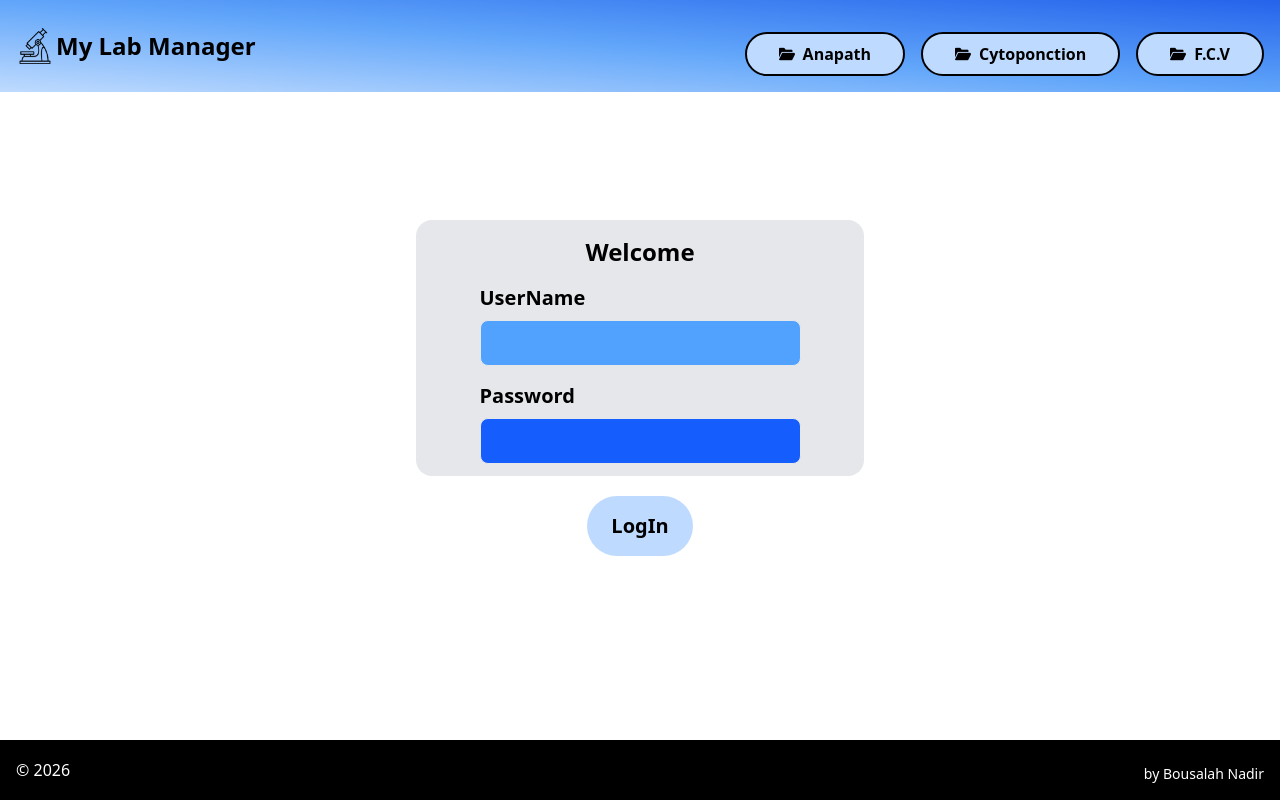
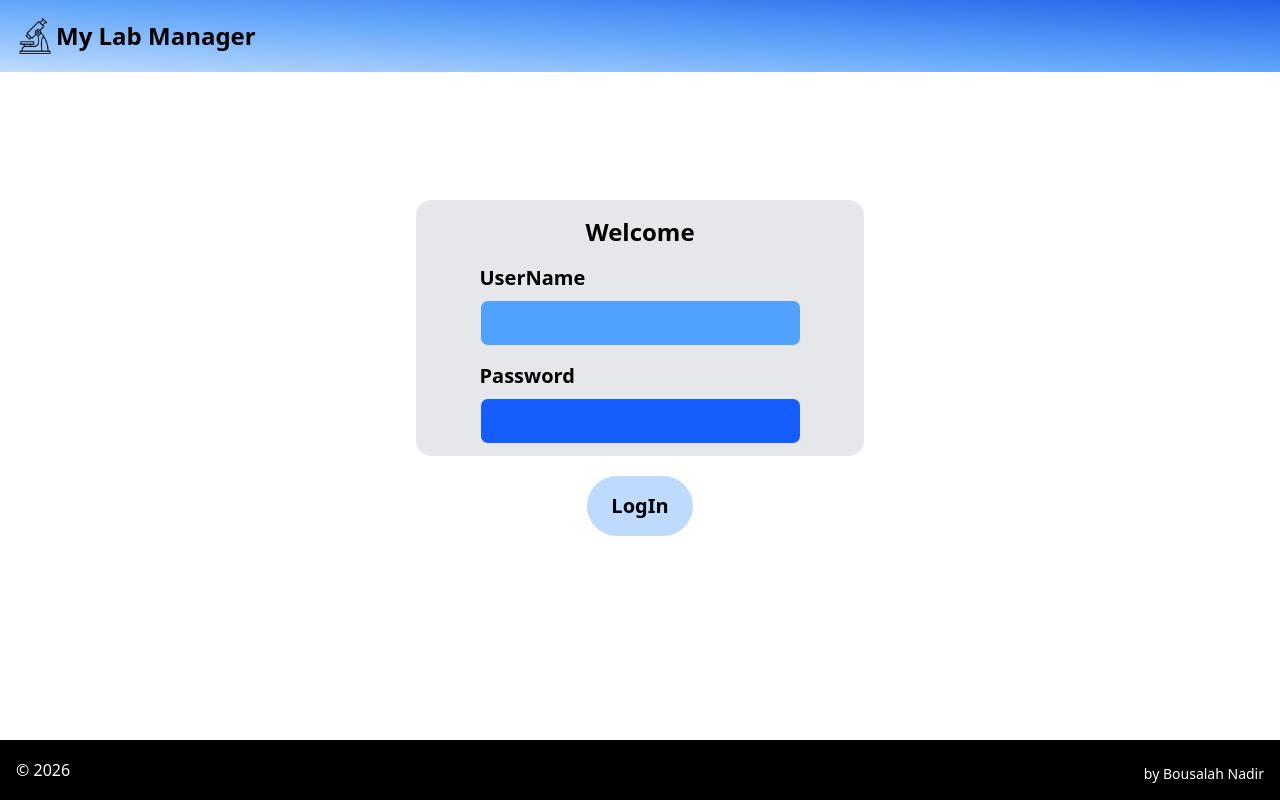
Before and after one commit to Medido1/lab_manager_UI, a React (Vite) app: page / in a window 1280 px wide. Built offline with nearby package versions, Linux system fonts and the light colour scheme.

Commit message:
Remove DataLinks from display for non users

```diff
--- a/src/components/Header.jsx
+++ b/src/components/Header.jsx
@@ -21,7 +21,7 @@ function Header(){
         />
         <h1 className='text-2xl font-bold'>My Lab Manager</h1>
       </div>
-      <DataLinks />
+      {user && <DataLinks />}
       {user &&
         <button>
           <img
```
